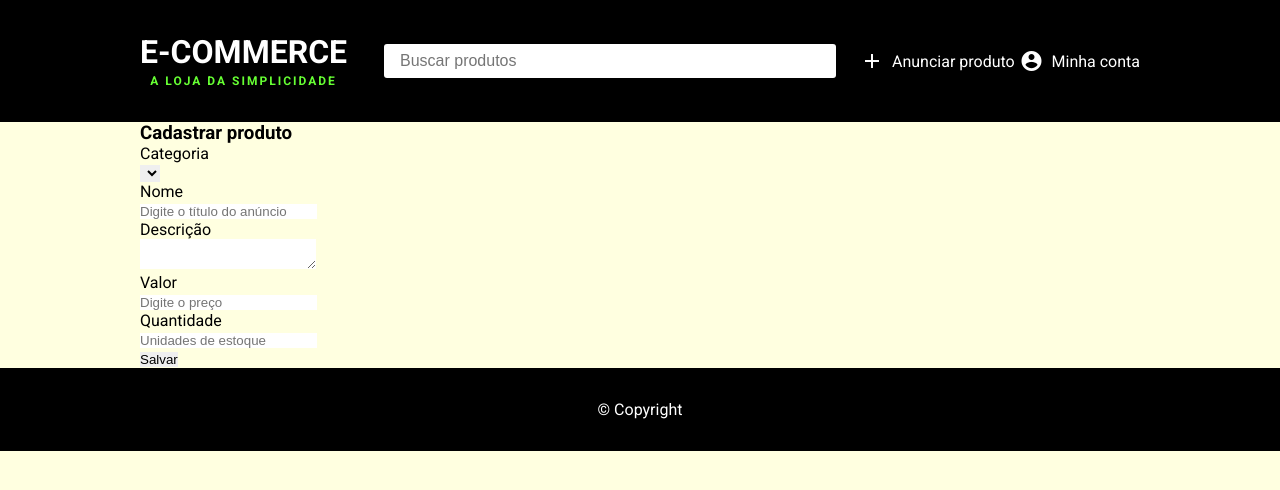
After one commit to edu-rm/e-commerce, a Node server app: page /products/create in a window 1280 px wide. The commit adds this page. Shown: the top 490 px of the page. Run offline with Node 20, Linux system fonts and the light colour scheme; lists and menus that the app fills with data are empty.

Commit message:
Basic form structure created

```diff
--- /dev/null
+++ b/src/app/controllers/ProductController.js
@@ -0,0 +1,5 @@
+module.exports = {
+  create(req, res){
+    return res.render('products/create.njk')
+  }
+}
--- a/src/app/views/layout.njk
+++ b/src/app/views/layout.njk
@@ -11,7 +11,7 @@
 <body>
     {% include 'parts/header.njk'%}
 
-
+    {% block content%}{%endblock%}
     {% include 'parts/footer.njk'%}
 </body>
 </html>
--- /dev/null
+++ b/src/app/views/products/create.njk
@@ -0,0 +1,23 @@
+{% extends "layout.njk" %}
+
+
+
+{% block content %}
+  <section class="container form">
+    <form method="POST" action="/products">
+
+
+      <div class="header">
+        <h3>Cadastrar produto</h3>
+      </div>
+
+      <div class="fields">
+        {% include 'products/fields.njk' %}
+      </div>
+      <button type="submit">Salvar</button>
+    </form>
+  </section>
+
+
+
+{% endblock content %}
--- /dev/null
+++ b/src/app/views/products/fields.njk
@@ -0,0 +1,89 @@
+<div class="item">
+  <div>Categoria</div>
+  <div>
+    <select name="category_id" >
+
+      {% for category in categories %}
+      <option value="{{ category.id }}"
+        {% if product.category_id == category.id %}selected{% endif %}>
+        {{ category.name }}
+      </option>
+      {%endfor%}
+
+    </select>
+  </div>
+</div>
+
+<div class="item">
+  <div>Nome</div>
+    <div>
+      <input
+        type="text"
+        name="name"
+        placeholder="Digite o título do anúncio"
+        value="{{ product.name }}"
+        >
+    </div>
+</div>
+
+<div class="item">
+  <div>Descrição</div>
+    <div>
+      <textarea name="description">
+        {{ product.description }}
+      </textarea>
+    </div>
+</div>
+
+<div class="item">
+  <div>Valor</div>
+    <div>
+      <input
+        type="text"
+        name="price"
+        placeholder="Digite o preço"
+        value="{{ product.price }}"
+        >
+    </div>
+    {% if product.old_price%}
+      <input type="hidden" name="old_price" value="{{ product.old_price }}">
+    {% endif %}
+</div>
+
+<div class="item">
+  <div>Quantidade</div>
+    <div>
+      <input
+        type="number"
+        name="quantity"
+        placeholder="Unidades de estoque"
+        value="{{ product.quantity }}"
+        >
+    </div>
+</div>
+
+{% if product.status %}
+<div class="item">
+  <div>Disponível ?</div>
+  <div>
+    <span>
+      <input
+      type="radio"
+      name="status"
+      value="1"
+      {% if product.status == 1 %}
+      checked
+      {% endif %}>Sim
+    </span>
+    <span>
+      <input
+      type="radio"
+      name="status"
+      value="0"
+      {% if product.status == 0 %}
+      checked
+      {% endif %}>Não
+    </span>
+  </div>
+</div>
+{% endif %}
```
Also changed, not shown: src/routes.js (+7 -1 lines).
